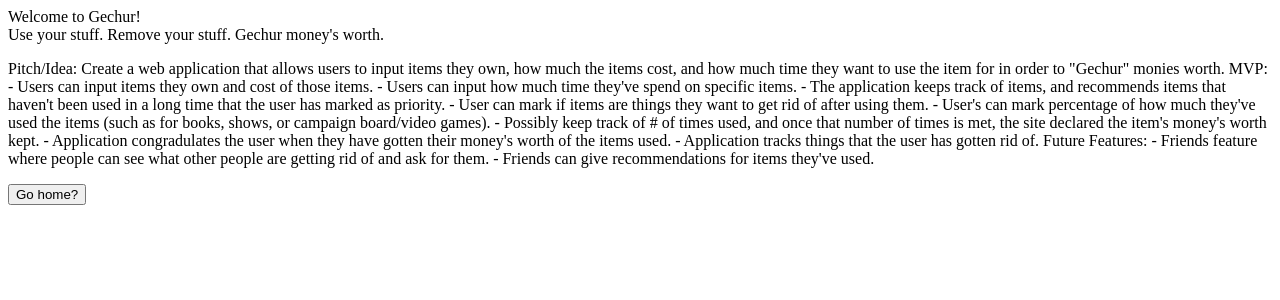
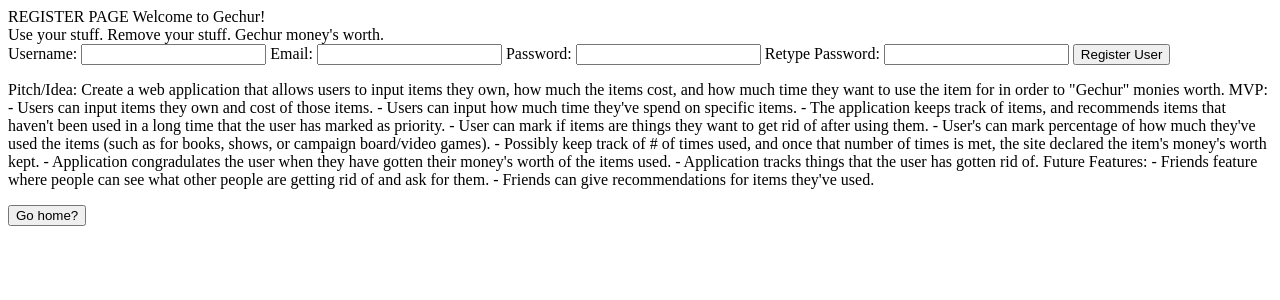
Before and after one commit to natewoodprojects/specs-capstone-project, a Flask app: template templates/register.html in a window 1280 px wide. Shown: the top 300 px of the page. Run offline with Flask 2, Linux system fonts and the light colour scheme; the template is opened without the code that fills it: values that come from a table or form of the project are taken from there, others are empty; parts of the project's set-up code (start-up, migrations or seed data) failed here and were passed over.

Commit message:
adding forms to register and login

```diff
--- a/server.py
+++ b/server.py
@@ -1,31 +1,43 @@
 from flask import Flask, render_template
-from forms import SubmitObject
+from forms import CreateItem, EditItem, RegisterUser, LoginUser
 
 app = Flask(__name__)
 
 app.secret_key = "39p4uhgau-ewvhoruawe4-9gfhap34u9bp-upsdzv923"
 
 @app.route('/', methods=['POST'])
-def index():
-    """index Page"""
+def login():
+    """First page is the login page"""
 
-    return render_template('/login.html')
+    form = LoginUser()
+    return render_template('/login.html', form=form)
 
 @app.route('/register', methods=['POST'])
-def home():
-    return render_template('/register.html')
+def register():
+    """Registering a user page"""
+
+    form = RegisterUser()
+    return render_template('/register.html', form=form)
 
 @app.route('/home', methods=['GET', 'POST'])
 def home():
-    return render_template('/home.html')
+    """A Users main page where they see all their items they're trying to use and maybe update their items"""
+
+    return render_template('/home.html', form=form)
 
 @app.route('/create', methods=['POST'])
-def home():
-    return render_template('/create.html')
+def create():
+    """Page to create an item goal"""
+
+    form = CreateItem()
+    return render_template('/create.html', form=form)
 
 @app.route('/edit', methods=['POST'])
-def home():
-    return render_template('/edit.html')
+def edit():
+
+
+    form = EditItem()
+    return render_template('/edit.html', form=form)
 
 
 
--- a/templates/create.html
+++ b/templates/create.html
@@ -1,6 +1,7 @@
 {% extends 'base.html' %} {% block content %}
 <div>
-  Welcome to Gechur!
+  Create Item page!
+
   <button href="/templates/index.html">Go back?</button>
   Lorem ipsum, dolor sit amet consectetur adipisicing elit. Numquam deleniti ad,
   quod veniam, culpa ratione consequatur aliquam odit ab quam delectus sit,
--- a/templates/edit.html
+++ b/templates/edit.html
@@ -1,6 +1,6 @@
 {% extends 'base.html' %} {% block content %}
 <div>
-  Welcome to Gechur!
+  EDIT PAGE
   <button href="/templates/index.html">Go back?</button>
   Lorem ipsum, dolor sit amet consectetur adipisicing elit. Numquam deleniti ad,
   quod veniam, culpa ratione consequatur aliquam odit ab quam delectus sit,
--- a/templates/home.html
+++ b/templates/home.html
@@ -1,6 +1,6 @@
 {% extends 'base.html' %} {% block content %}
 <div>
-  Welcome to Gechur!
+  HOME PAGE
   <button href="/templates/index.html">Go back?</button>
   Lorem ipsum, dolor sit amet consectetur adipisicing elit. Numquam deleniti ad,
   quod veniam, culpa ratione consequatur aliquam odit ab quam delectus sit,
--- a/templates/login.html
+++ b/templates/login.html
@@ -1,6 +1,11 @@
 {% extends 'base.html' %} {% block content %}
 <div>
   LOGIN
+
+  <form method="POST">
+    {{form.hidden_tag()}} {{form.email.label}} {{form.email()}}
+    {{form.password.label}} {{form.password()}} {{form.submit()}}
+  </form>
   <button href="/templates/index.html">Go back?</button>
   Lorem ipsum, dolor sit amet consectetur adipisicing elit. Numquam deleniti ad,
   quod veniam, culpa ratione consequatur aliquam odit ab quam delectus sit,
--- a/templates/register.html
+++ b/templates/register.html
@@ -1,7 +1,13 @@
 {% extends 'base.html' %} {% block content %}
 <div>
-  Welcome to Gechur! <br />
+  REGISTER PAGE Welcome to Gechur! <br />
   Use your stuff. Remove your stuff. Gechur money's worth.
+  <form method="POST">
+    {{form.hidden_tag()}} {{form.username.label}} {{form.username()}}
+    {{form.email.label}} {{form.email()}} {{form.password.label}}
+    {{form.password()}} {{form.confirm_password.label}}
+    {{form.confirm_password()}} {{form.register()}}
+  </form>
   <p>
     Pitch/Idea: Create a web application that allows users to input items they
     own, how much the items cost, and how much time they want to use the item
```
